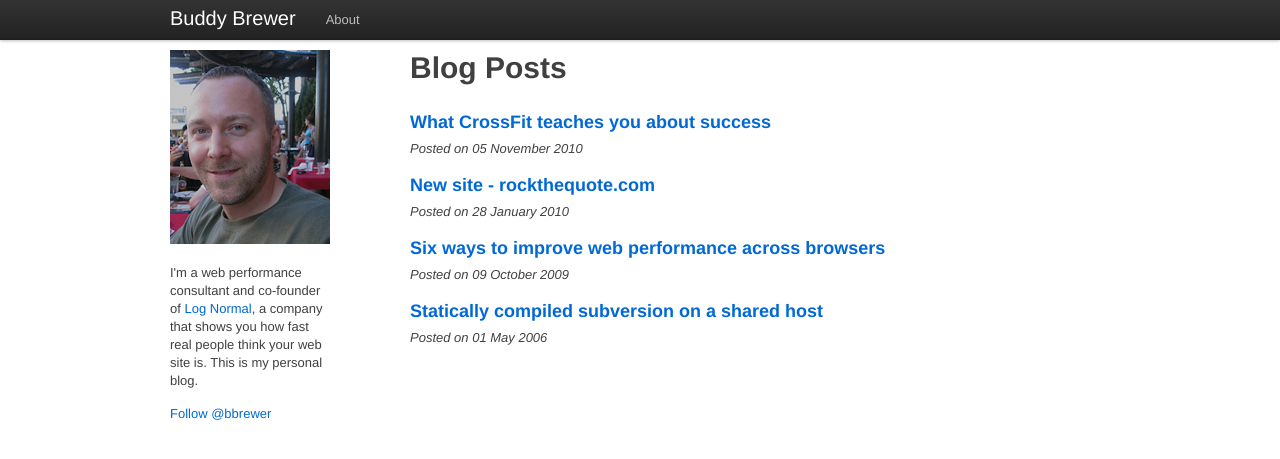
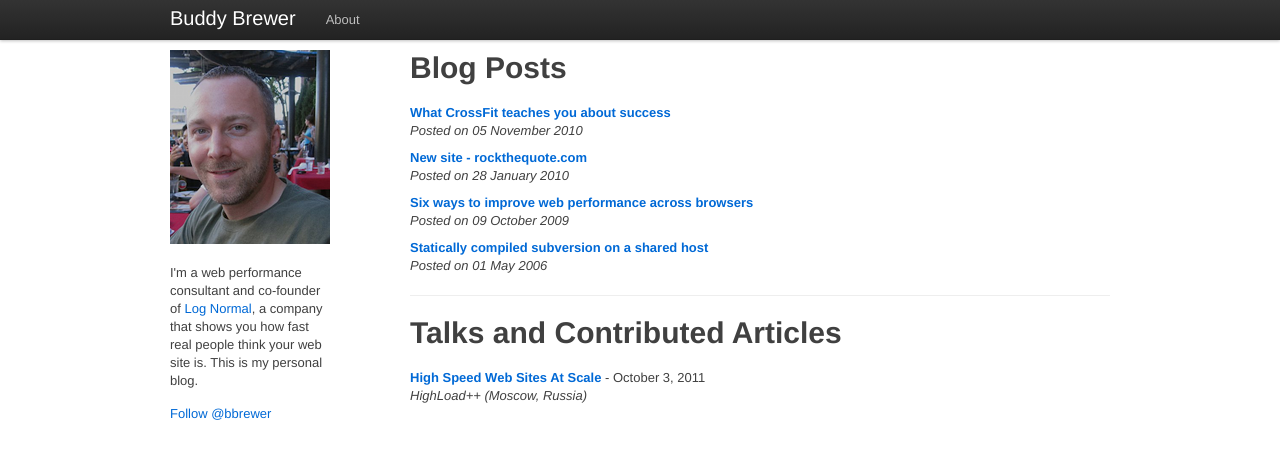
Before and after one commit to bbrewer/buddybrewer.com, a Jekyll site: the page built from index.markdown, in a window 1280 px wide. Shown: the top 459 px of the page. Built offline with Jekyll 4.4.1, drawn with Linux system fonts in a browser that asks for light colours; a script that is not in the unit is left out; comment, search, counter and statistics services are not loaded.

Commit message:
Chage formatting and add talks to home page.

```diff
--- a/index.markdown
+++ b/index.markdown
@@ -1,13 +1,21 @@
 ---
 layout: default
 title: Buddy Brewer
-description: Web performance, CrossFit, NASCAR. I like things that go fast.
+description: Web performance consultant and co-founder of Log Normal.
 ---
 
-Blog Posts
-==========
+# Blog Posts
 
 {% for post in site.posts limit:5 %}
-### <a href="{{ post.url }}">{{ post.title }}</a>
-<em>Posted on {{ post.date | date_to_long_string }}</em>
+
+**<a href="{{ post.url }}">{{ post.title }}</a>**<br>
+*Posted on {{ post.date | date_to_long_string }}*
+
 {% endfor %}
+
+---------------------------------------------------------------
+
+# Talks and Contributed Articles
+
+[**High Speed Web Sites At Scale**](http://www.slideshare.net/buddybrewer/high-speed-web-sites-at-scale) - October 3, 2011<br>
+*HighLoad++ (Moscow, Russia)*
```
